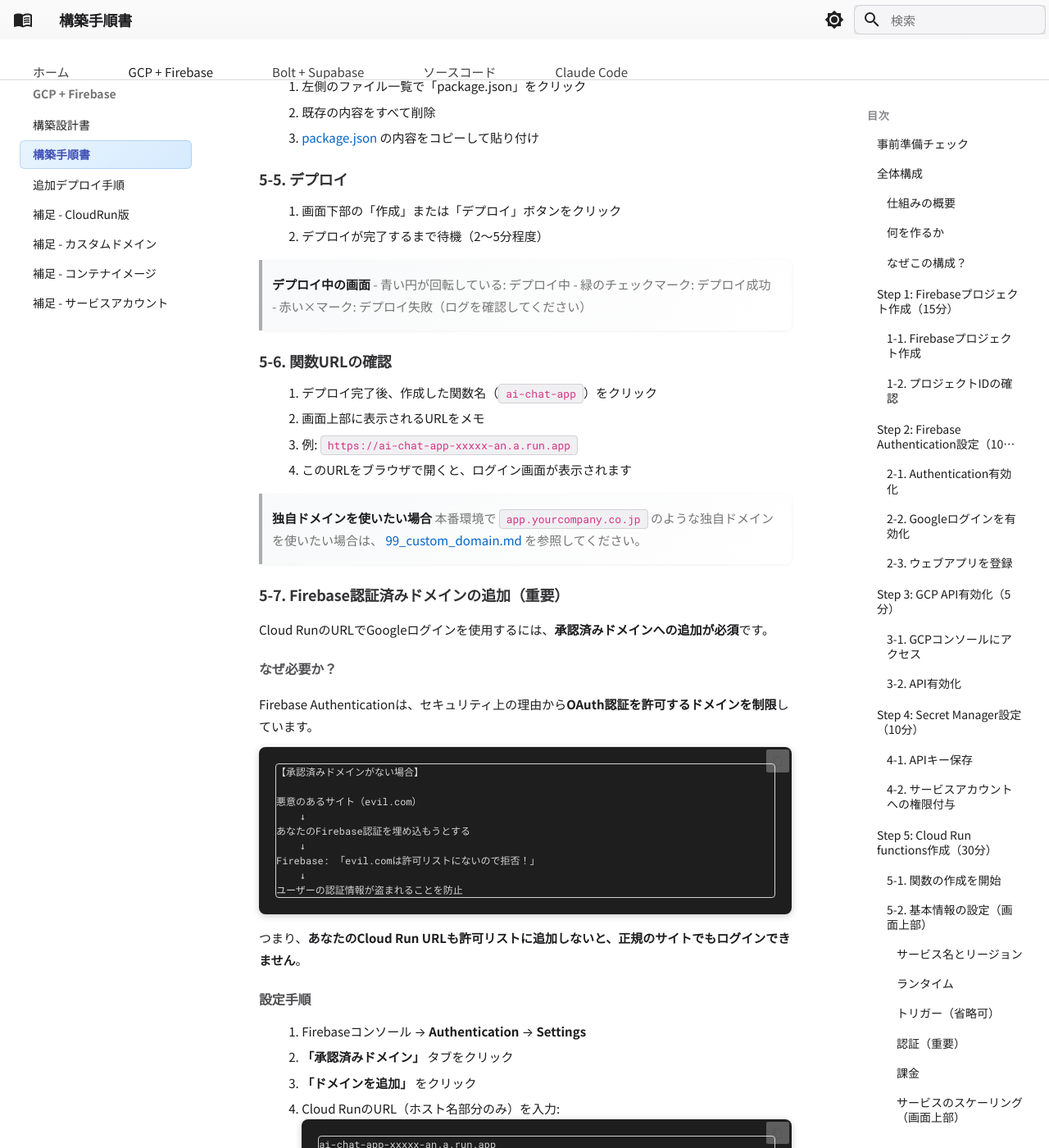
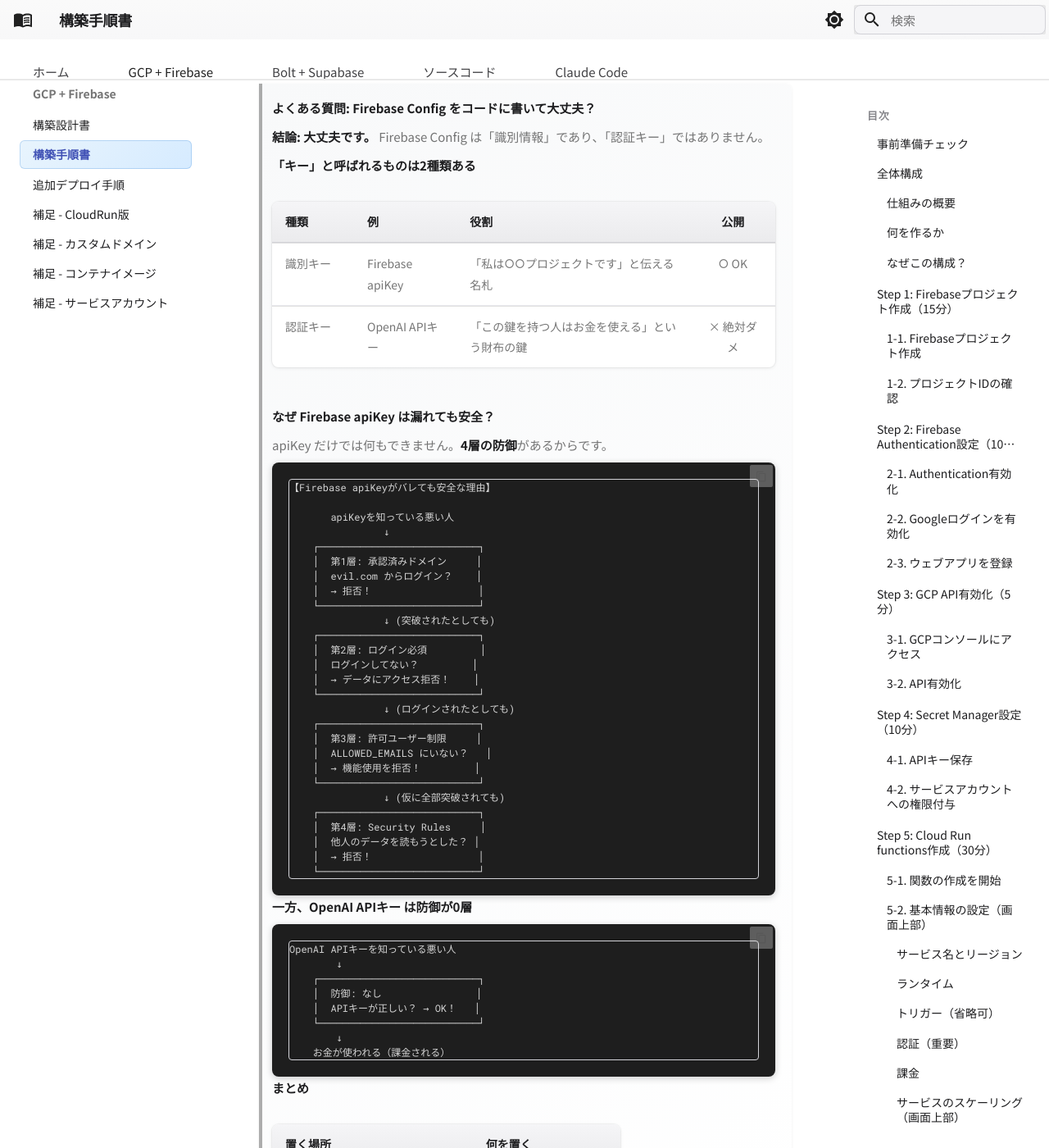
Before and after one commit to michihiro-316/ai-chat-docs, an MkDocs documentation site: the page built from docs/gcp-firebase/02_setup.md, in a window 1280 px wide and 1400 px high, scrolled down 26049 px. Shown: the whole window at 82% size. Built offline with MkDocs 1.6.1 and Material for MkDocs 9.7.7, drawn with Linux system fonts in a browser that asks for light colours; some of the changed text lies outside the part shown.

Commit message:
docs: Firebase Configが公開OKな理由（4層防御）を追加
- 識別キー vs 認証キーの違いを説明
- 4層の防御（承認済みドメイン、ログイン必須、許可ユーザー、Security Rules）
- OpenAI APIキーとの比較

🤖 Generated with [Claude Code](https://claude.com/claude-code)

Co-Authored-By: Claude Opus 4.5 <noreply@anthropic.com>

````diff
--- a/docs/gcp-firebase/02_setup.md
+++ b/docs/gcp-firebase/02_setup.md
@@ -954,6 +954,75 @@ Cloud Run functionsとSecret Managerを使用するために、GCPで必要なAP
 > };
 > ```
 
+---
+
+> **よくある質問: Firebase Config をコードに書いて大丈夫？**
+>
+> **結論: 大丈夫です。** Firebase Config は「識別情報」であり、「認証キー」ではありません。
+>
+> **「キー」と呼ばれるものは2種類ある**
+>
+> | 種類 | 例 | 役割 | 公開 |
+> |------|-----|------|:----:|
+> | 識別キー | Firebase apiKey | 「私は○○プロジェクトです」と伝える名札 | ○ OK |
+> | 認証キー | OpenAI APIキー | 「この鍵を持つ人はお金を使える」という財布の鍵 | × 絶対ダメ |
+>
+> **なぜ Firebase apiKey は漏れても安全？**
+>
+> apiKey だけでは何もできません。**4層の防御**があるからです。
+>
+> ```
+> 【Firebase apiKeyがバレても安全な理由】
+>
+>        apiKeyを知っている悪い人
+>                 ↓
+>     ┌───────────────────────────┐
+>     │  第1層: 承認済みドメイン     │
+>     │  evil.com からログイン？    │
+>     │  → 拒否！                  │
+>     └───────────────────────────┘
+>                 ↓ (突破されたとしても)
+>     ┌───────────────────────────┐
+>     │  第2層: ログイン必須         │
+>     │  ログインしてない？         │
+>     │  → データにアクセス拒否！    │
+>     └───────────────────────────┘
+>                 ↓ (ログインされたとしても)
+>     ┌───────────────────────────┐
+>     │  第3層: 許可ユーザー制限     │
+>     │  ALLOWED_EMAILS にいない？   │
+>     │  → 機能使用を拒否！         │
+>     └───────────────────────────┘
+>                 ↓ (仮に全部突破されても)
+>     ┌───────────────────────────┐
+>     │  第4層: Security Rules     │
+>     │  他人のデータを読もうとした？ │
+>     │  → 拒否！                  │
+>     └───────────────────────────┘
+> ```
+>
+> **一方、OpenAI APIキー は防御が0層**
+>
+> ```
+> OpenAI APIキーを知っている悪い人
+>         ↓
+>     ┌───────────────────────────┐
+>     │  防御: なし                │
+>     │  APIキーが正しい？ → OK！   │
+>     └───────────────────────────┘
+>         ↓
+>     お金が使われる（課金される）
+> ```
+>
+> **まとめ**
+>
+> | 置く場所 | 何を置く |
+> |---------|---------|
+> | script.js（ブラウザで見える） | Firebase Config ← OK |
+> | Secret Manager（サーバーのみ） | OpenAI APIキー ← 必須 |
+
+---
+
 **4. package.json を設定**
 
 1. 左側のファイル一覧で「package.json」をクリック
````
